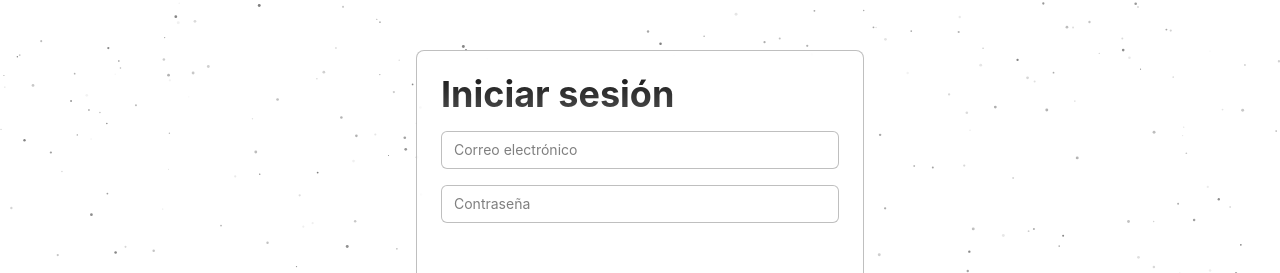
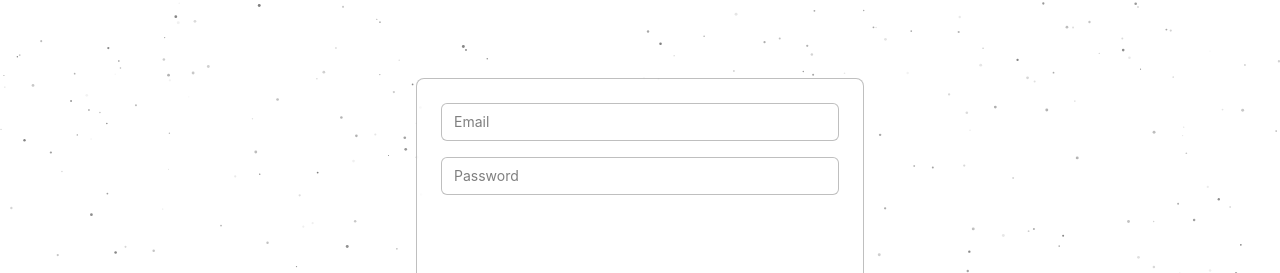
Before and after one commit to sporestudio/hiddenbox, a React (Vite) app in the folder app/frontend/: page /login in a window 1280 px wide. Shown: the part 217-490 px from the top of the page. Built offline with nearby package versions, Linux system fonts and the light colour scheme; a web font is replaced by a local one.

Commit message:
refactor: Correct typo errors

```diff
--- a/app/frontend/src/components/LoginCard.tsx
+++ b/app/frontend/src/components/LoginCard.tsx
@@ -13,11 +13,10 @@ export const LoginCard: React.FC<{ onSubmit: (email: string, password: string) =
   return (
     <section className="w-full max-w-md group flex items-center rounded-lg border border-black/25 bg-white/80 p-6 saturate-200 backdrop-blur-sm transition-all duration-300 ease-in-out hover:scale-[1.02] hover:shadow-lg dark:border-white/25 dark:bg-black/50 dark:hover:shadow-white/10">
       <form onSubmit={handleSubmit} className="w-full flex flex-col gap-4">
-        <h2 className="text-lg font-bold text-black/80 dark:text-white/80">Iniciar sesión</h2>
 
         <input
           type="email"
-          placeholder="Correo electrónico"
+          placeholder="Email"
           value={email}
           onChange={(e) => setEmail(e.target.value)}
           className="rounded-md border border-black/25 bg-white px-3 py-2 text-sm text-black placeholder-black/50 focus:outline-none focus:ring-2 focus:ring-blue-500 dark:border-white/25 dark:bg-neutral-800 dark:text-white dark:placeholder-white/50"
@@ -26,7 +25,7 @@ export const LoginCard: React.FC<{ onSubmit: (email: string, password: string) =
 
         <input
           type="password"
-          placeholder="Contraseña"
+          placeholder="Password"
           value={password}
           onChange={(e) => setPassword(e.target.value)}
           className="rounded-md border border-black/25 bg-white px-3 py-2 text-sm text-black placeholder-black/50 focus:outline-none focus:ring-2 focus:ring-blue-500 dark:border-white/25 dark:bg-neutral-800 dark:text-white dark:placeholder-white/50"
```
